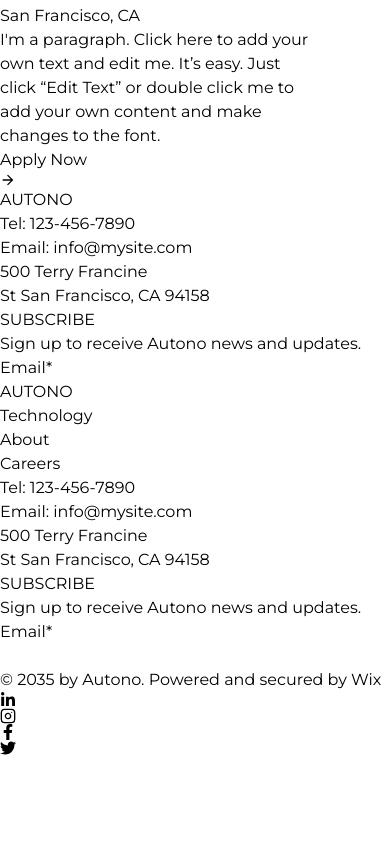
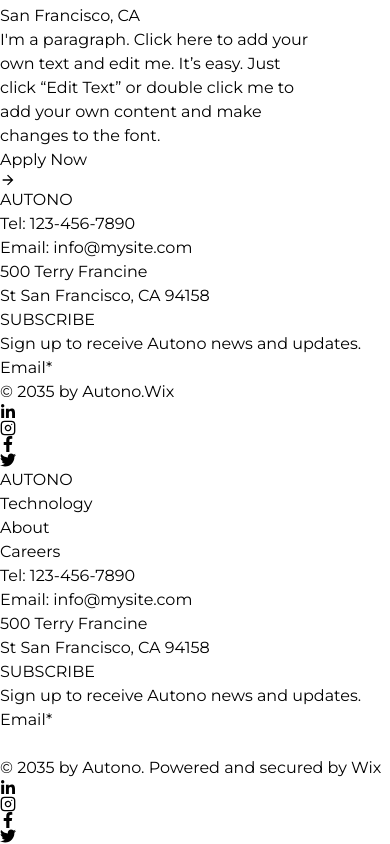
Before and after one commit to rehan-adi/Autono_Website-, a React (Vite) app: page /Careers in a window 390 px wide. Shown: the part 2073-2917 px from the top of the page. Before the commit the page ends 2829 px from the top, so only its background shows below. Built offline with nearby package versions, Linux system fonts and the light colour scheme.

Commit message:
Update on MobileFotter

```diff
--- a/src/Components/MobileFooter.jsx
+++ b/src/Components/MobileFooter.jsx
@@ -1,8 +1,12 @@
 import React from 'react'
+import { FaLinkedinIn } from "react-icons/fa";
+import { FiInstagram } from "react-icons/fi";
+import { FaFacebookF } from "react-icons/fa";
+import { FaTwitter } from "react-icons/fa";
 
 function MobileFooter() {
   return (
-    <div className='h-screen lg:hidden flex justify-center items-center w-auto bg-white text-black'>
+    <div className='h-[90vh] lg:hidden flex justify-center items-center w-auto bg-white text-black'>
           <div className='text-center'>
           <h1 className='font-bold tracking-wide text-xl'><span className='mr-2'>A</span><span className='mr-2'>U</span><span className='mr-2'>T</span><span className='mr-2'>O</span><span className='mr-2'>N</span>O</h1>
           <div>
@@ -22,6 +26,15 @@ function MobileFooter() {
                     </li>
                  </ul>
           </div>
+          <div className='flex justify-center gap-8 mt-10 items-center'>
+                 <h1 className='text-sm'>© 2035 by Autono.<span className='underline'>Wix</span></h1>
+                  <div className='flex items-center gap-5'>
+                     <span><FaLinkedinIn  className='text-base text-black'/></span>
+                     <span><FiInstagram  className='text-base text-black'/></span>
+                     <span><FaFacebookF className='text-base text-black' /></span>
+                     <span><FaTwitter  className='text-base text-black'/></span>
+                  </div>
+              </div>
           </div>
     </div>
   )
```
